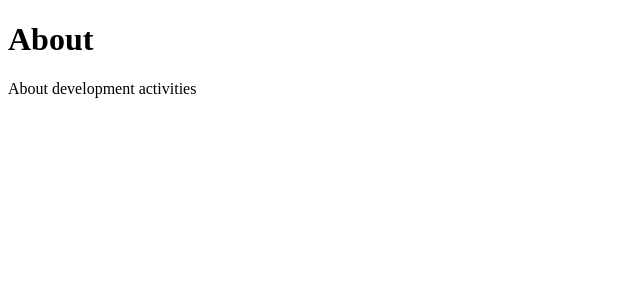
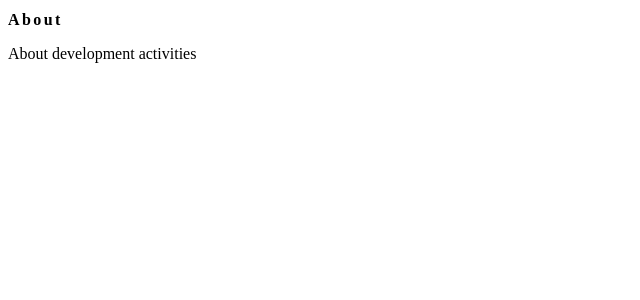
Before and after one commit to itc-n23009/blog, a Next.js app: page /about in a window 1280 px wide. Shown: the top 300 px of the page, without its empty margins (0-640 px from the left). Built offline with nearby package versions, Linux system fonts and the light colour scheme.

Commit message:
p92~94 finish
ロゴのスタイルを切り替えた

```diff
--- a/components/header.js
+++ b/components/header.js
@@ -3,7 +3,7 @@
 
 const Header = () => {
   return (<header>
-    <Logo />
+    <Logo boxOn/>
     <Nav />
     </header>
   )
--- a/components/hero.js
+++ b/components/hero.js
@@ -1,8 +1,12 @@
+import styles from 'styles/hero.module.css'
+
 const Hero = ({title, subtitle, imageOn = false}) => {
  return (
  <div>
-  <h1>{title}</h1>
-  <p>{subtitle}</p>
+   <div className={styles.text}>
+  <h1 className={styles.title}>{title}</h1>
+  <p className={styles.subtitle}>{subtitle}</p>
+   </div>
    {imageOn && <figure> [画像] </figure>}
  </div>
  )
--- a/components/logo.js
+++ b/components/logo.js
@@ -1,8 +1,9 @@
 import Link from 'next/link'
+import styles from 'styles/logo.module.css'
 
-const Logo = () => {
+const Logo = ({boxOn = false}) => {
   return (
-    <Link href='/'>CUBE</Link>
+    <Link href='/' className={boxOn ? styles.box : styles.basic}>CUBE</Link>
   )
 }
 export default Logo
```
